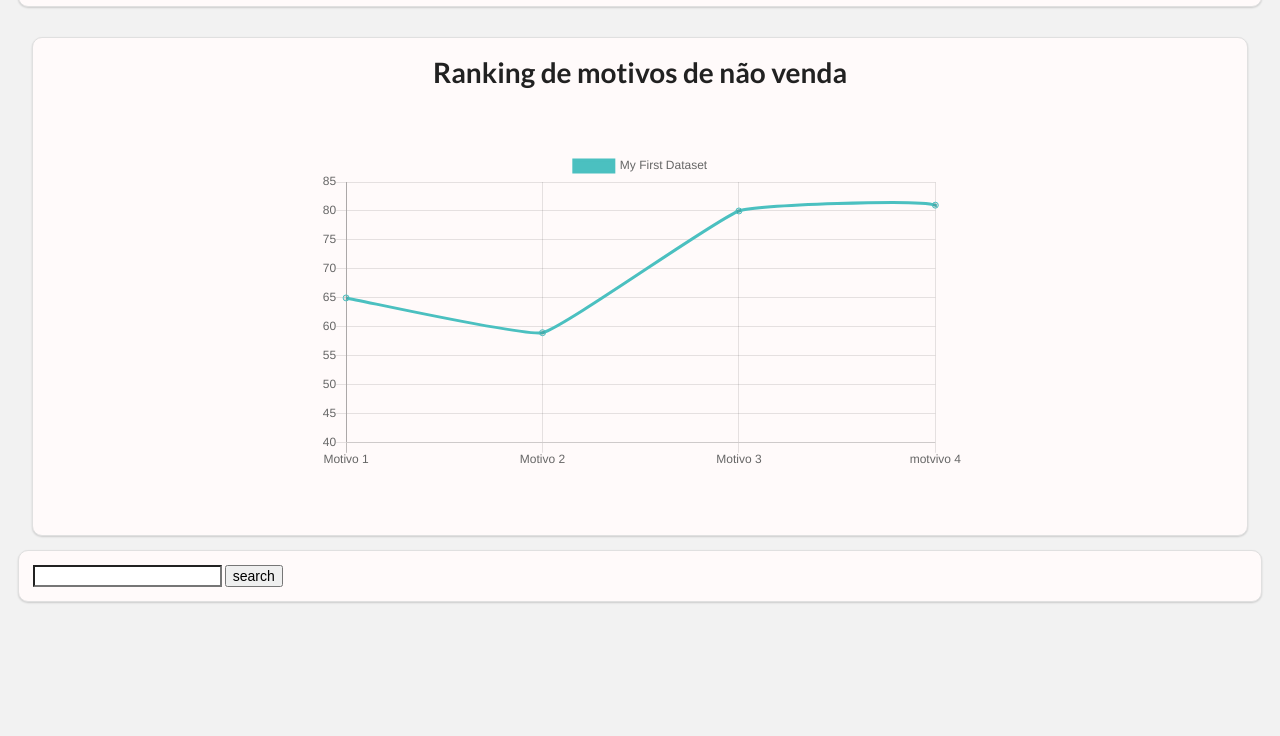
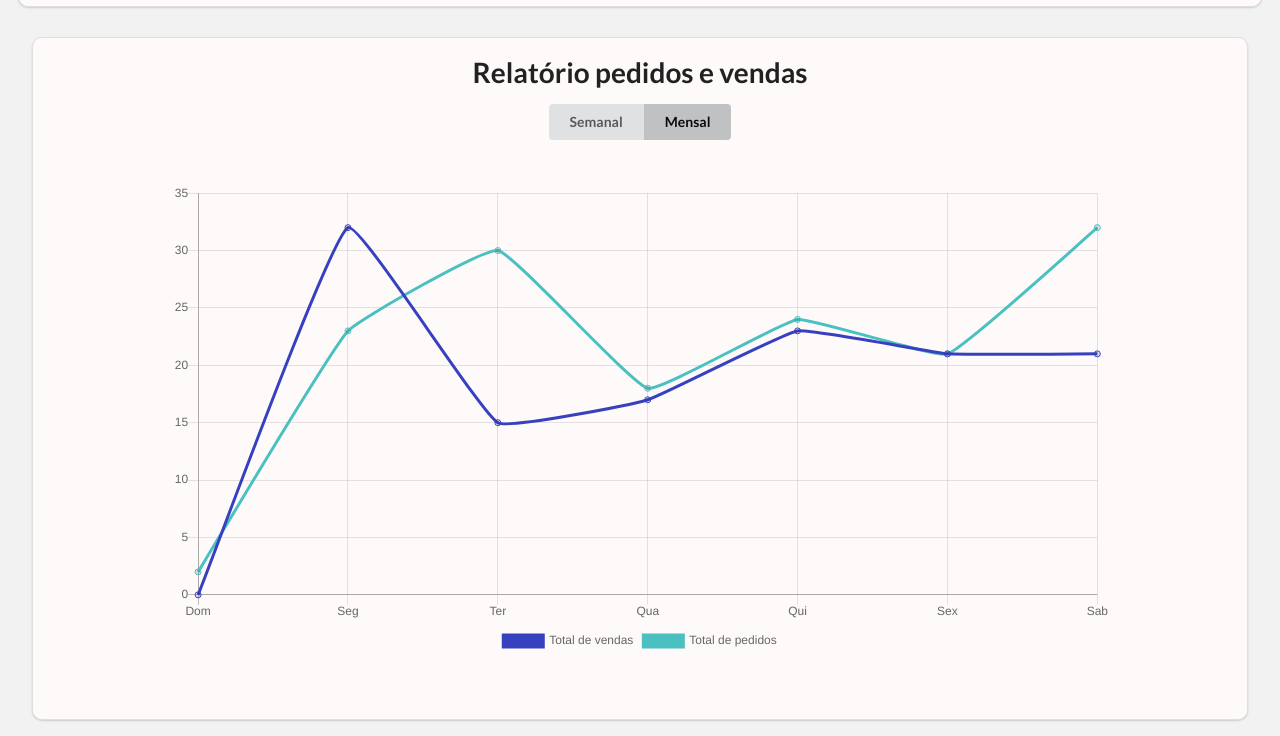
Before and after one commit to HelioHarada/dashboard-gerencialweb, a website: page profile.html in a window 1280 px wide. Shown: the part 1393-2129 px from the top of the page. Before the commit the page ends 2013 px from the top, so only its background shows below. Drawn offline with nearby package versions, Linux system fonts and the light colour scheme; no server answers.

Commit message:
updated js

```diff
--- a/main-profile.js
+++ b/main-profile.js
@@ -1,39 +1,113 @@
+
+$('#data-picker-profile').click(function(){
+
+    $('.modal').modal('show');
+
+
+  })
+
 function createLine(element) {
 
-    const labels = ['Motivo 1', 'Motivo 2', 'Motivo 3', 'motvivo 4']
+
+    const labels = ['Dom', 'Seg', 'Ter', 'Qua', 'Qui', 'Sex', 'Sab']
     const data = {
         labels: labels,
         datasets: [{
-            label: 'My First Dataset',
-            data: [65, 59, 80, 81, 56, 55, 40],
+            label: 'Total de vendas',
+            data: [0, 32, 15, 17, 23, 21, 21],
+            fill: false,
+            borderColor: '#3741BF',
+            tension: 0.1
+        },
+        {
+            label: 'Total de pedidos',
+            data: [2, 23, 30, 18, 24, 21, 32],
             fill: false,
             borderColor: 'rgb(75, 192, 192)',
             tension: 0.1
         }]
     };
 
+    const options = {
+
+        legend: {
+            display: true,
+            position: 'bottom'
+        },
+
+    }
+
     const config = {
         type: 'line',
-        data: data,
+        data,
+        options
     };
 
     create(element, config)
 
 }
 
+function createLine2(element) {
+
+
+    const labels = ['Jan', 'Fev', 'Mar', 'Abrl', 'Jun', 'Jul', 'Ago','Set', 'Out', 'Nov', 'Dez']
+    const data = {
+        labels: labels,
+        datasets: [{
+            label: 'Total de vendas',
+            data: [102, 98, 83, 73, 82, 84, 95,85,62,95, 73, 103],
+            fill: false,
+            borderColor: '#3741BF',
+            tension: 0.1
+        },
+        {
+            label: 'Total de pedidos',
+            data: [96, 92, 73, 63, 52, 44, 75,55,52,92, 53, 100],
+            fill: false,
+            borderColor: 'rgb(75, 192, 192)',
+            tension: 0.1
+        }]
+    };
+
+    const options = {
+
+        legend: {
+            display: true,
+            position: 'bottom'
+        },
+
+    }
+
+    const config = {
+        type: 'line',
+        data,
+        options
+    };
+
+    create(element, config)
+
+}
 
 function createChart(element) {
+
+    // Recebimento dos valores através da API de visitas e sem visitas.
+    // Armazenando em variáveis
+
+    const visitas = 50
+    const semVisitas = 21
+    const total = visitas + semVisitas
+    console.log(total)
 
     // ### paramentros
     const data = {
         labels: [
-            'Venda',
-            'Não venda',
+            'Com visita',
+            'Sem visita',
 
         ],
         datasets: [{
             label: 'My First Dataset',
-            data: [50, 12],
+            data: [visitas, semVisitas],
             backgroundColor: [
                 '#6FCF97',
                 '#219653',
@@ -41,17 +115,91 @@ function createChart(element) {
             hoverOffset: 4
         }]
     };
+
+
+
+
+    const options = {
+        title: {
+            display: true,
+            text: 'Não vendas: ' + total + ""
+        },
+        legend: {
+            display: true,
+            // position: 'bottom'
+        },
+
+    }
+
     // ### Paramentros
     const config = {
         type: 'doughnut',
         data,
+        options
+    };
 
-    };
+
+
     // ### Criação do chart com pareametros
     create(element, config)
 
 
 }
+
+function createChart2(element) {
+
+    // Recebimento dos valores através da API de visitas e sem visitas.
+    // Armazenando em variáveis
+    const visitas = 12
+    const semVisitas = 3
+    const total = visitas + semVisitas
+
+    // ### paramentros
+    const data = {
+        labels: [
+            'Com visita',
+            'Sem visita',
+
+        ],
+        datasets: [{
+            label: 'My First Dataset',
+            data: [visitas, semVisitas],
+            backgroundColor: [
+                '#EB5757',
+                '#690100',
+            ],
+            hoverOffset: 4
+        }]
+    };
+
+
+    const options = {
+        title: {
+            display: true,
+            text: 'Não vendas: ' + total + ""
+        },
+        legend: {
+            display: true,
+            // position: 'bottom'
+        },
+
+    }
+
+    // ### Paramentros
+    const config = {
+        type: 'doughnut',
+        data,
+        options
+    };
+
+
+
+    // ### Criação do chart com pareametros
+    create(element, config)
+
+
+}
+
 
 
 function create(element, config) {
@@ -61,8 +209,23 @@ function create(element, config) {
     );
 }
 
+
+
+$('.btn-toggle').click(function(){
+   console.log($(this).hasClass('semanal'))
+    if($(this).hasClass('semanal')){
+        createLine(document.getElementById("chartLine"));
+    }else{
+        createLine2(document.getElementById("chartLine"));
+    }
+
+    $(this).siblings('button').removeClass('active');
+    $(this).addClass('active');
+
+})
+
 createChart(document.getElementById("myChart"));
 
-createChart(document.getElementById("myChart2"));
+createChart2(document.getElementById("myChart2"));
 
 createLine(document.getElementById("chartLine"));
--- a/profile.html
+++ b/profile.html
@@ -14,6 +14,7 @@
         crossorigin="anonymous" />
     <script type="text/javascript" src="https://cdnjs.cloudflare.com/ajax/libs/Chart.js/2.1.6/Chart.bundle.js"></script>
     <link rel="stylesheet" href="style.css">
+    <script src="semantic/dist/semantic.min.js"></script>
 
     <title>Document</title>
 </head>
@@ -219,10 +220,20 @@
                     <!-- SECTION CHART(LINE-->
                     <div class="sixteen wide column">
                         <div class="fs-box-chart">
-                            <h1 align="center">Ranking de motivos de não venda</h1>
+
+                            <h1 align="center">Relatório pedidos e vendas</h1>
+
                             <div class="ui equal width center aligned padded grid">
+
+                                <div class="ui buttons">
+                                    <button class="ui button btn-toggle semanal ">Semanal</button>
+                                    <button class="ui button btn-toggle mensal active">Mensal</button>
+                                </div>
+
                                 <div class="row">
-                                    <div class="ten wide column">
+
+                                    <div class="fourteen wide column">
+
                                         <div class="chart-container">
                                             <!-- Chart, Onde é gerado o gráfico atraves da API (main.js) -->
                                             <canvas id="chartLine"></canvas>
@@ -234,10 +245,15 @@
                     </div> <!-- SECTION CHART(LINE-->
 
 
-                    <div class="sixteen wide column fs-box">
-                        <input id="value" type="text">
-                        <button id="getPokemon" >search</button>
-                        <div class="pokemon"></div>
+                    <!-- Button fixed -->
+                    <div class="fs-fixed-button">
+                        <button id="data-picker-profile">16/04/2021</button>
+                    </div>
+
+                    <!-- Modal -->
+                    <div class="ui tiny modal fs-date-picker">
+                        <i class="close icon"></i>
+                        <h1>data picker</h1>
                     </div>
 
 
@@ -255,6 +271,5 @@
 
 
 <script src="main-profile.js"></script>
-<script src="teste.js"></script>
 
 </html>
```
Also changed, not shown: 1 other file.
